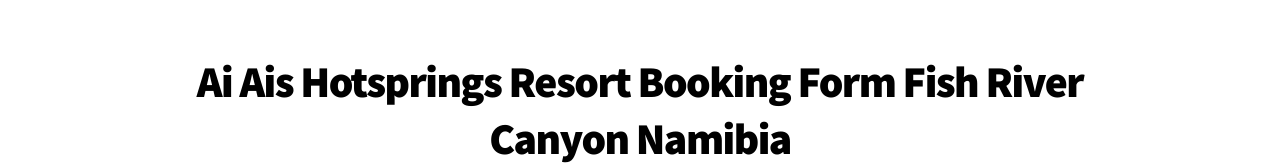
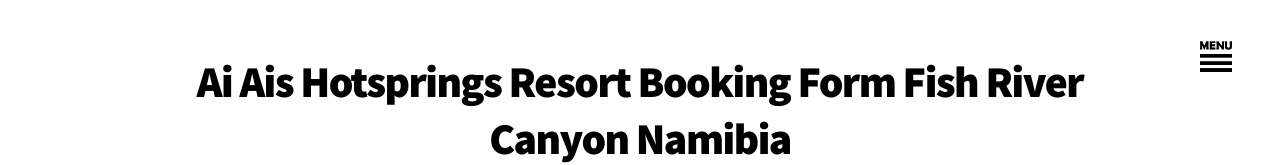
Before and after one commit to Jennifer-Wicks/forms-server, a website: page public/index.html in a window 1280 px wide. Shown: the top 165 px of the page. Drawn offline with Linux system fonts and the light colour scheme.

Commit message:
29/11/2021

```diff
--- a/public/index.html
+++ b/public/index.html
@@ -31,16 +31,16 @@
         <div class="inner">
           <h1>Ai Ais Hotsprings Resort Booking Form Fish River Canyon Namibia</h1>
           <!-- Nav -->
-          <!-- <nav>
+          <nav>
             <ul>
               <li><a href="#menu">Menu</a></li>
             </ul>
           </nav>
-        </div> -->
+        </div>
       </header>
 
       <!-- Menu -->
-        <!-- <nav id="menu">
+      <nav id="menu">
         <h2>Menu</h2>
         <ul>
           <li><a href="nwrnamibia.htm">Home</a></li>
@@ -80,7 +80,8 @@
           </li>
           <li><a href="kavango-river.htm"><em><strong>Kavango River</strong></em></a></li>
         </ul>
-      </nav> -->
+      </nav>
+
       <!-- Main -->
       <div id="main">
         <div class="inner">
@@ -107,8 +108,7 @@
                     value="">
                   <p>
                     Special rates are available for SADC passport holders.
-                      Please include your nationality if you hold a passport
-                      <br>
+                    Please include your nationality if you hold a passport <br>
                     from
                     a southern African country to receive these rates.
                   </p>
@@ -125,8 +125,7 @@
                   <strong>Email Address:</strong> (*required field)
                 </td>
                 <td>
-                    <input type="text" name="email" id="email" value=""
-                      required>
+                  <input type="text" name="email" id="email" value="" required>
                 </td>
               </tr>
               <tr>
@@ -138,8 +137,7 @@
                   (*required field)
                 </td>
                 <td>
-                    <input type="text" name="emailcheck" id="emailcheck"
-                      size="40"
+                  <input type="text" name="emailcheck" id="emailcheck" size="40"
                     value="" onfocusout="validateForm()">
                   <p>
                     Note: we will be unable to reply to you if there is a
@@ -164,8 +162,7 @@
                 <td>
                   <strong>Number of Children aged 6 to 12:</strong>
                   <BR>
-                    <input type="text" id="childhalfprice"
-                      name="childhalfprice">
+                  <input type="text" id="childhalfprice" name="childhalfprice">
                 </td>
               </tr>
             </table>
@@ -219,8 +216,7 @@
                 </td>
                 <td>
                   <strong>What Type of Accommodation do you require? </strong>
-                    <input type="text" name="accomtype1" id="accomtype1"
-                      size="40"
+                  <input type="text" name="accomtype1" id="accomtype1" size="40"
                     value="">
                 </td>
               </tr>
```
Lines whose indentation alone changed are shown as unchanged.
